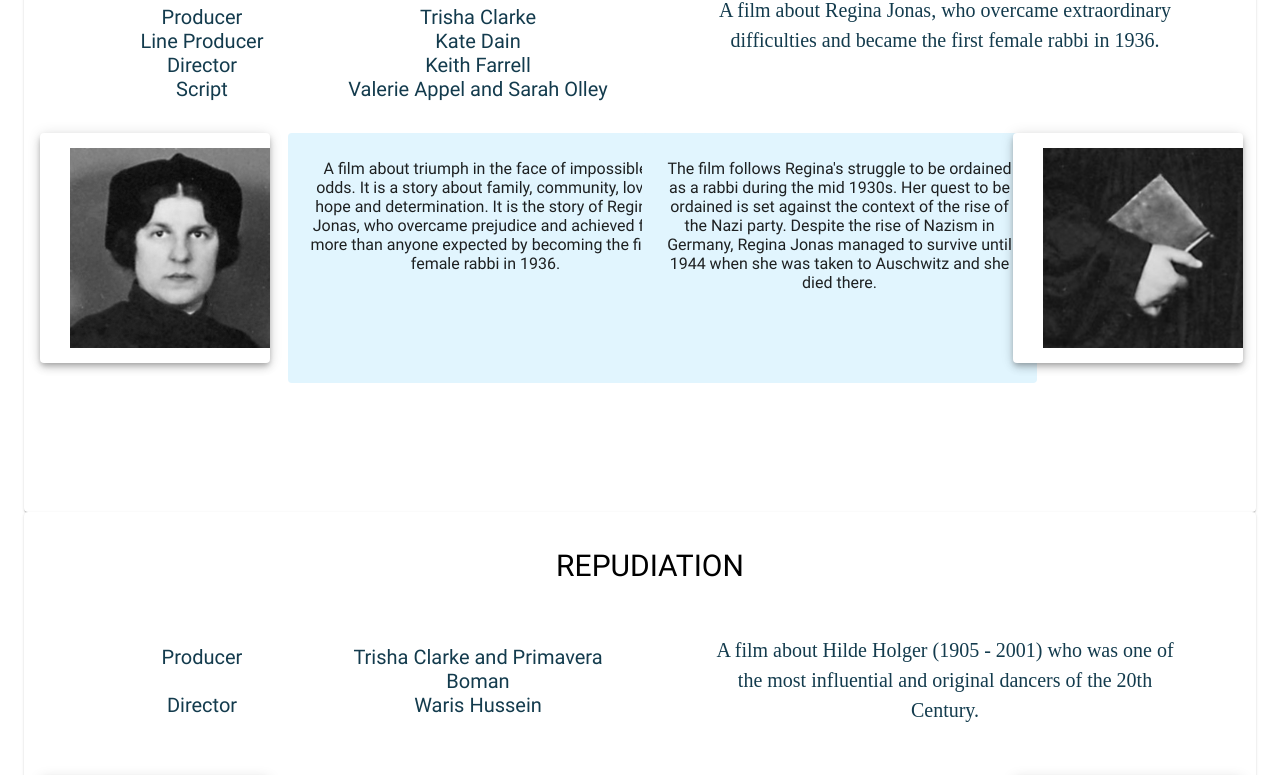
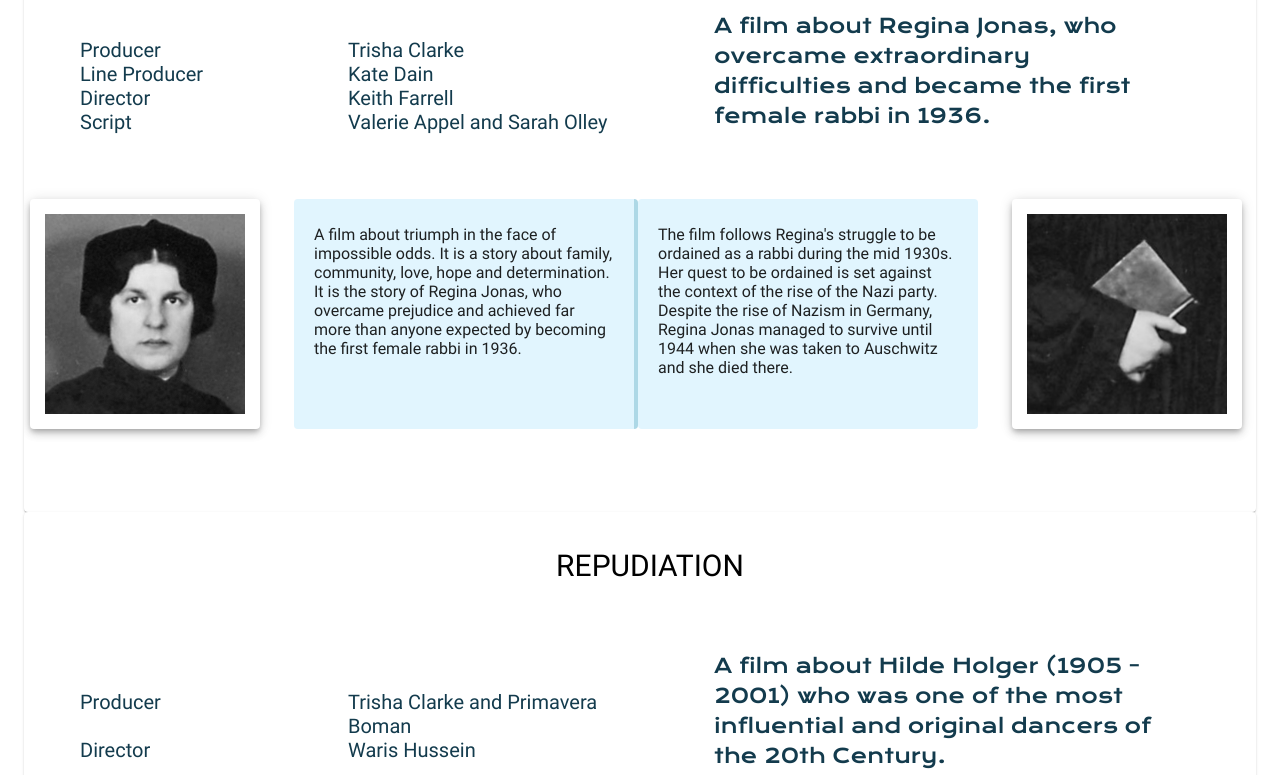
Before and after one commit to turquoise/euroartmedia, a React (Create React App) app: page / in a window 1280 px wide. Shown: the part 1153-1928 px from the top of the page. Built offline with nearby package versions, Linux system fonts and the light colour scheme.

Commit message:
completed templates

```diff
--- a/src/contact_xl.js
+++ b/src/contact_xl.js
@@ -14,7 +14,7 @@ const useStyles = makeStyles((theme) => ({
   },
   contact: {
     color: "black",
-    fontFamily: "roboto",
+    fontFamily: "Roboto",
     fontSize: "20px",
   },
   contactphoto: {
--- a/src/credits_xl.js
+++ b/src/credits_xl.js
@@ -14,9 +14,10 @@ const useStyles = makeStyles((theme) => ({
   },
   credits: {
     color: "#133B4D",
-    fontFamily: "roboto",
+    fontFamily: "Roboto",
     fontSize: "20px",
     marginTop: "0px",
+    textAlign: "left",
   },
 }));
 
--- a/src/european_xl.js
+++ b/src/european_xl.js
@@ -7,6 +7,8 @@ import Card from "@material-ui/core/Card";
 import CardContent from "@material-ui/core/CardContent";
 import image from "./images/european_sm.png";
 import image2 from "./images/european_right.png";
+import List from "@material-ui/core/List";
+import ListItem from "@material-ui/core/ListItem";
 
 const useStyles = makeStyles((theme) => ({
   root: {
@@ -55,7 +57,7 @@ const useStyles = makeStyles((theme) => ({
     marginBottom: "auto",
     marginLeft: "auto",
     marginRight: "auto",
-    fontFamily: "roboto",
+    fontFamily: "Roboto",
     fontSize: "20px",
     paddingTop: "40px",
     paddingLeft: "40px",
@@ -67,41 +69,43 @@ const useStyles = makeStyles((theme) => ({
     width: "230px",
     backgroundColor: "white",
     position: "relative",
+    left: "-10px",
   },
   cardImage2: {
     height: "230px",
     width: "230px",
     backgroundColor: "white",
     position: "relative",
-    left: "55px",
+    left: "60px",
   },
   cardcontent: {
     backgroundColor: "#e1f5fe",
-    fontFamily: "roboto",
+    fontFamily: "Roboto",
     fontSize: "20px",
   },
   image: {
     position: "relative",
-    left: "15px",
+    left: "0px",
     top: "15px",
     width: "200px",
     height: "200px",
   },
   image2: {
     position: "relative",
-    left: "15px",
+    left: "0px",
     top: "15px",
     width: "200px",
     height: "200px",
   },
   credits: {
     color: "#133B4D",
-    fontFamily: "roboto",
+    fontFamily: "Roboto",
     fontSize: "20px",
   },
   typography: {
-    fontFamily: "roboto",
+    fontFamily: "Roboto",
     fontSize: "20x",
+    textAlign: "left",
   },
   list: {
     width: "700px",
@@ -115,7 +119,7 @@ const useStyles = makeStyles((theme) => ({
     paddingRight: "10px",
   },
   quotetext: {
-    fontFamily: "Krona One",
+    fontFamily: "KronaOne",
     fontSize: "20px",
     paddingTop: "0px",
     paddingLeft: "50px",
@@ -136,10 +140,10 @@ const useStyles = makeStyles((theme) => ({
     paddingRight: "20px",
     paddingTop: "10px",
     backgroundColor: "#e1f5fe",
-    width: "355px",
-    height: "240px",
-    borderRight: "3px solid lightblue",
-    left: "-58px",
+    width: "300px",
+    height: "220px",
+    borderRight: "4px solid lightblue",
+    left: "-50px",
   },
   paperright: {
     position: "relative",
@@ -147,8 +151,8 @@ const useStyles = makeStyles((theme) => ({
     paddingRight: "20px",
     paddingTop: "10px",
     backgroundColor: "#e1f5fe",
-    width: "355px",
-    height: "240px",
+    width: "300px",
+    height: "220px",
     left: "-10px",
   },
 }));
@@ -163,7 +167,9 @@ const European = () => {
       </CardContent>
 
       <CardContent>
+        <List>
           <Grid container spacing={0}>
+            <ListItem>
               <Grid item lg={6}>
                 <Container>
                   <Grid container spacing={0}>
@@ -205,18 +211,21 @@ const European = () => {
                   <Grid container spacing={0}>
                     <Grid item xs={12}>
                       <p className={classes.quotetext}>
-                    A documentary series with 13 episodes exploring the history
-                    and culture of the most enchanting European cafes.
+                        A documentary series with 13 episodes exploring the
+                        history and culture of the most enchanting European
+                        cafes.
                       </p>
                     </Grid>
                   </Grid>
                 </Container>
               </Grid>
+            </ListItem>
           </Grid>
+        </List>
       </CardContent>
 
       <CardContent>
-        <Grid container spacing={3}>
+        <Grid container spacing={2}>
           <Grid item sm={3}>
             <Paper className={classes.cardImage} elevation={5}>
               <img src={image} className={classes.image} alt="European Cafe" />
--- a/src/footer_xl.js
+++ b/src/footer_xl.js
@@ -15,14 +15,14 @@ const useStyles = makeStyles((theme) => ({
   copyrighticon: {
     fontSize: "20px",
     position: "relative",
-    left: "120px",
+    left: "-580px",
   },
   copyrighttext: {
-    fontFamily: "roboto",
-    fontSize: "18px",
+    fontFamily: "Roboto",
+    fontSize: "20px",
     position: "relative",
     top: "-28px",
-    left: "150px",
+    left: "-450px",
   },
 }));
 
--- a/src/ishallbe_xl.js
+++ b/src/ishallbe_xl.js
@@ -7,6 +7,8 @@ import Card from "@material-ui/core/Card";
 import CardContent from "@material-ui/core/CardContent";
 import image from "./images/ishallbe_bw_s.png";
 import image2 from "./images/ishallbe_right_bw.png";
+import List from "@material-ui/core/List";
+import ListItem from "@material-ui/core/ListItem";
 
 const useStyles = makeStyles((theme) => ({
   root: {
@@ -49,27 +51,28 @@ const useStyles = makeStyles((theme) => ({
     width: "230px",
     backgroundColor: "white",
     position: "relative",
+    left: "-10px",
   },
   cardImage2: {
     height: "230px",
     width: "230px",
     backgroundColor: "white",
     position: "relative",
-    left: "55px",
+    left: "60px",
   },
   button: {
     backgroundColor: "cd5c5c",
     color: "white",
-    fontFamily: "roboto",
+    fontFamily: "Roboto",
     fontSize: "40px",
   },
   cardcontent: {
     backgroundColor: "#e1f5fe",
-    fontFamily: "roboto",
+    fontFamily: "Roboto",
     fontSize: "20px",
   },
   gridtext: {
-    fontFamily: "roboto",
+    fontFamily: "Roboto",
     fontSize: "14px",
   },
   right: {
@@ -88,21 +91,21 @@ const useStyles = makeStyles((theme) => ({
   },
   image: {
     position: "relative",
-    left: "15px",
+    left: "0px",
     top: "15px",
     width: "200px",
     height: "200px",
   },
   image2: {
     position: "relative",
-    left: "15px",
+    left: "0px",
     top: "15px",
     width: "200px",
     height: "200px",
   },
   credits: {
     color: "#133B4D",
-    fontFamily: "roboto",
+    fontFamily: "Roboto",
     fontSize: "20px",
   },
   grid: {
@@ -117,11 +120,12 @@ const useStyles = makeStyles((theme) => ({
     left: "250px",
   },
   typography: {
-    fontFamily: "roboto",
+    fontFamily: "Roboto",
     fontSize: "20x",
+    textAlign: "left",
   },
   quotetext: {
-    fontFamily: "Krona One",
+    fontFamily: "KronaOne",
     fontSize: "20px",
     paddingTop: "0px",
     paddingLeft: "50px",
@@ -142,10 +146,10 @@ const useStyles = makeStyles((theme) => ({
     paddingRight: "20px",
     paddingTop: "10px",
     backgroundColor: "#e1f5fe",
-    width: "355px",
-    height: "240px",
-    borderRight: "3px solid lightblue",
-    left: "-58px",
+    width: "300px",
+    height: "220px",
+    borderRight: "4px solid lightblue",
+    left: "-50px",
   },
   paperright: {
     position: "relative",
@@ -153,8 +157,8 @@ const useStyles = makeStyles((theme) => ({
     paddingRight: "20px",
     paddingTop: "10px",
     backgroundColor: "#e1f5fe",
-    width: "355px",
-    height: "240px",
+    width: "300px",
+    height: "220px",
     left: "-10px",
   },
 }));
@@ -169,7 +173,9 @@ const Ishallbe = () => {
       </CardContent>
 
       <CardContent>
+        <List>
           <Grid container spacing={0}>
+            <ListItem>
               <Grid item lg={6}>
                 <Container>
                   <Grid container spacing={0}>
@@ -228,11 +234,13 @@ const Ishallbe = () => {
                   </Grid>
                 </Container>
               </Grid>
+            </ListItem>
           </Grid>
+        </List>
       </CardContent>
 
       <CardContent>
-        <Grid container spacing={3}>
+        <Grid container spacing={2}>
           <Grid item sm={3}>
             <Paper className={classes.cardImage} elevation={5}>
               <img src={image} className={classes.image} alt="Regina Jonas" />
--- a/src/power_xl.js
+++ b/src/power_xl.js
@@ -7,6 +7,8 @@ import CardContent from "@material-ui/core/CardContent";
 import image from "./images/power_sm.png";
 import image2 from "./images/power_right.png";
 import Container from "@material-ui/core/Container";
+import List from "@material-ui/core/List";
+import ListItem from "@material-ui/core/ListItem";
 
 const useStyles = makeStyles((theme) => ({
   root: {
@@ -73,31 +75,32 @@ const useStyles = makeStyles((theme) => ({
     width: "230px",
     backgroundColor: "white",
     position: "relative",
+    left: "-10px",
   },
   cardImage2: {
     height: "230px",
     width: "230px",
     backgroundColor: "white",
     position: "relative",
-    left: "55px",
+    left: "60px",
   },
   image: {
     position: "relative",
-    left: "15px",
+    left: "0px",
     top: "15px",
     width: "200px",
     height: "200px",
   },
   image2: {
     position: "relative",
-    left: "15px",
+    left: "0px",
     top: "15px",
     width: "200px",
     height: "200px",
   },
   cardcontent: {
     backgroundColor: "#e1f5fe",
-    fontFamily: "roboto",
+    fontFamily: "Roboto",
     fontSize: "20px",
   },
   right: {
@@ -107,7 +110,7 @@ const useStyles = makeStyles((theme) => ({
     marginBottom: "auto",
     marginLeft: "auto",
     marginRight: "auto",
-    fontFamily: "roboto",
+    fontFamily: "Roboto",
     fontSize: "20px",
     paddingTop: "40px",
     paddingLeft: "40px",
@@ -116,12 +119,13 @@ const useStyles = makeStyles((theme) => ({
   },
   credits: {
     color: "#133B4D",
-    fontFamily: "roboto",
+    fontFamily: "Roboto",
     fontSize: "20px",
   },
   typography: {
-    fontFamily: "roboto",
+    fontFamily: "Roboto",
     fontSize: "20x",
+    textAlign: "left",
   },
   grid: {
     backgroundColor: "#e1f5fe",
@@ -147,7 +151,7 @@ const useStyles = makeStyles((theme) => ({
     left: "240px",
   },
   quotetext: {
-    fontFamily: "Krona One",
+    fontFamily: "KronaOne",
     fontSize: "20px",
     paddingTop: "0px",
     paddingLeft: "50px",
@@ -168,10 +172,10 @@ const useStyles = makeStyles((theme) => ({
     paddingRight: "20px",
     paddingTop: "10px",
     backgroundColor: "#e1f5fe",
-    width: "355px",
-    height: "240px",
-    borderRight: "3px solid lightblue",
-    left: "-58px",
+    width: "300px",
+    height: "220px",
+    borderRight: "4px solid lightblue",
+    left: "-50px",
   },
   paperright: {
     position: "relative",
@@ -179,8 +183,8 @@ const useStyles = makeStyles((theme) => ({
     paddingRight: "20px",
     paddingTop: "10px",
     backgroundColor: "#e1f5fe",
-    width: "355px",
-    height: "240px",
+    width: "300px",
+    height: "220px",
     left: "-10px",
   },
 }));
@@ -195,7 +199,9 @@ const Power = () => {
       </CardContent>
 
       <CardContent>
+        <List>
           <Grid container spacing={0}>
+            <ListItem>
               <Grid item lg={6}>
                 <Container>
                   <Grid container spacing={0}>
@@ -244,11 +250,13 @@ const Power = () => {
                   </Grid>
                 </Container>
               </Grid>
+            </ListItem>
           </Grid>
+        </List>
       </CardContent>
 
       <CardContent>
-        <Grid container spacing={3}>
+        <Grid container spacing={2}>
           <Grid item sm={3}>
             <Paper className={classes.cardImage} elevation={5}>
               <img src={image} className={classes.image} alt="Large house" />
--- a/src/repudiation_xl.js
+++ b/src/repudiation_xl.js
@@ -8,6 +8,8 @@ import CardContent from "@material-ui/core/CardContent";
 import image from "./images/repudiation_bw_sm.png";
 import image2 from "./images/repudiation_right_bw.png";
 import Container from "@material-ui/core/Container";
+import List from "@material-ui/core/List";
+import ListItem from "@material-ui/core/ListItem";
 
 const useStyles = makeStyles((theme) => ({
   root: {
@@ -18,16 +20,6 @@ const useStyles = makeStyles((theme) => ({
   },
   textexpandopen: {
     marginLeft: "auto",
-  },
-  expand: {
-    transform: "rotate(0deg)",
-    marginLeft: "auto",
-    transition: theme.transitions.create("transform", {
-      duration: theme.transitions.duration.shortest,
-    }),
-  },
-  expandOpen: {
-    transform: "rotate(180deg)",
   },
   card: {
     backgroundColor: "white",
@@ -70,17 +62,18 @@ const useStyles = makeStyles((theme) => ({
     width: "230px",
     backgroundColor: "white",
     position: "relative",
+    left: "-10px",
   },
   cardImage2: {
     height: "230px",
     width: "230px",
     backgroundColor: "white",
     position: "relative",
-    left: "55px",
+    left: "60px",
   },
   cardcontent: {
     backgroundColor: "#e1f5fe",
-    fontFamily: "roboto",
+    fontFamily: "Roboto",
     fontSize: "20px",
   },
   media: {
@@ -92,21 +85,21 @@ const useStyles = makeStyles((theme) => ({
   },
   image: {
     position: "relative",
-    left: "15px",
+    left: "0px",
     top: "15px",
     height: "200px",
     width: "200px",
   },
   image2: {
     position: "relative",
-    left: "15px",
+    left: "0px",
     top: "15px",
     width: "200px",
     height: "200px",
   },
   credits: {
     color: "#133B4D",
-    fontFamily: "roboto",
+    fontFamily: "Roboto",
     fontSize: "20px",
   },
   right: {
@@ -116,7 +109,7 @@ const useStyles = makeStyles((theme) => ({
     marginBottom: "auto",
     marginLeft: "auto",
     marginRight: "auto",
-    fontFamily: "roboto",
+    fontFamily: "Roboto",
     fontSize: "20px",
     paddingTop: "40px",
     paddingLeft: "40px",
@@ -124,8 +117,9 @@ const useStyles = makeStyles((theme) => ({
     paddingBottom: "40px",
   },
   typography: {
-    fontFamily: "roboto",
+    fontFamily: "Roboto",
     fontSize: "20x",
+    textAlign: "left",
   },
   gridleft: {
     paddingLeft: "5x",
@@ -162,10 +156,10 @@ const useStyles = makeStyles((theme) => ({
     paddingRight: "20px",
     paddingTop: "10px",
     backgroundColor: "#e1f5fe",
-    width: "355px",
-    height: "260px",
-    borderRight: "3px solid lightblue",
-    left: "-58px",
+    width: "300px",
+    height: "220px",
+    borderRight: "4px solid lightblue",
+    left: "-50px",
   },
   paperright: {
     position: "relative",
@@ -173,12 +167,12 @@ const useStyles = makeStyles((theme) => ({
     paddingRight: "20px",
     paddingTop: "10px",
     backgroundColor: "#e1f5fe",
-    width: "355px",
-    height: "260px",
+    width: "300px",
+    height: "220px",
     left: "-10px",
   },
   quotetext: {
-    fontFamily: "Krona One",
+    fontFamily: "KronaOne",
     fontSize: "20px",
     paddingTop: "0px",
     paddingLeft: "50px",
@@ -199,7 +193,9 @@ const Repudiation = () => {
       </CardContent>
 
       <CardContent>
+        <List>
           <Grid container spacing={0}>
+            <ListItem>
               <Grid item lg={6}>
                 <Container>
                   <Grid container spacing={0}>
@@ -231,18 +227,21 @@ const Repudiation = () => {
                   <Grid container spacing={0}>
                     <Grid item xs={12}>
                       <p className={classes.quotetext}>
-                    A film about Hilde Holger (1905 - 2001) who was one of the
-                    most influential and original dancers of the 20th Century.
+                        A film about Hilde Holger (1905 - 2001) who was one of
+                        the most influential and original dancers of the 20th
+                        Century.
                       </p>
                     </Grid>
                   </Grid>
                 </Container>
               </Grid>
+            </ListItem>
           </Grid>
+        </List>
       </CardContent>
 
       <CardContent>
-        <Grid container spacing={3}>
+        <Grid container spacing={2}>
           <Grid item sm={3}>
             <Paper className={classes.cardImage} elevation={5}>
               <img src={image} className={classes.image} alt="Hilde Holger" />
--- a/src/teddy_xl.js
+++ b/src/teddy_xl.js
@@ -8,6 +8,8 @@ import CardContent from "@material-ui/core/CardContent";
 import image from "./images/teddy_sm.png";
 import image2 from "./images/teddy_right.png";
 import Container from "@material-ui/core/Container";
+import List from "@material-ui/core/List";
+import ListItem from "@material-ui/core/ListItem";
 
 const useStyles = makeStyles((theme) => ({
   root: {
@@ -18,16 +20,6 @@ const useStyles = makeStyles((theme) => ({
   },
   textexpandopen: {
     marginLeft: "auto",
-  },
-  expand: {
-    transform: "rotate(0deg)",
-    marginLeft: "auto",
-    transition: theme.transitions.create("transform", {
-      duration: theme.transitions.duration.shortest,
-    }),
-  },
-  expandOpen: {
-    transform: "rotate(180deg)",
   },
   card: {
     backgroundColor: "white",
@@ -70,6 +62,7 @@ const useStyles = makeStyles((theme) => ({
     width: "230px",
     backgroundColor: "white",
     position: "relative",
+    left: "-10px",
   },
   cardImage2: {
     height: "230px",
@@ -80,7 +73,7 @@ const useStyles = makeStyles((theme) => ({
   },
   cardcontent: {
     backgroundColor: "#e1f5fe",
-    fontFamily: "roboto",
+    fontFamily: "Roboto",
     fontSize: "20px",
   },
   media: {
@@ -97,7 +90,7 @@ const useStyles = makeStyles((theme) => ({
     marginBottom: "auto",
     marginLeft: "auto",
     marginRight: "auto",
-    fontFamily: "roboto",
+    fontFamily: "Roboto",
     fontSize: "20px",
     paddingTop: "40px",
     paddingLeft: "40px",
@@ -106,21 +99,21 @@ const useStyles = makeStyles((theme) => ({
   },
   image: {
     position: "relative",
-    left: "15px",
+    left: "0px",
     top: "15px",
     height: "200px",
     width: "200px",
   },
   image2: {
     position: "relative",
-    left: "15px",
+    left: "0px",
     top: "15px",
     width: "200px",
     height: "200px",
   },
   credits: {
     color: "#133B4D",
-    fontFamily: "roboto",
+    fontFamily: "Roboto",
     fontSize: "20px",
   },
   list: {
@@ -130,8 +123,9 @@ const useStyles = makeStyles((theme) => ({
     left: "240px",
   },
   typography: {
-    fontFamily: "roboto",
+    fontFamily: "Roboto",
     fontSize: "20x",
+    textAlign: "left",
   },
   grid: {
     backgroundColor: "#e1f5fe",
@@ -162,10 +156,10 @@ const useStyles = makeStyles((theme) => ({
     paddingRight: "20px",
     paddingTop: "10px",
     backgroundColor: "#e1f5fe",
-    width: "355px",
-    height: "260px",
-    borderRight: "3px solid lightblue",
-    left: "-58px",
+    width: "300px",
+    height: "220px",
+    borderRight: "4px solid lightblue",
+    left: "-50px",
   },
   paperright: {
     position: "relative",
@@ -173,12 +167,12 @@ const useStyles = makeStyles((theme) => ({
     paddingRight: "20px",
     paddingTop: "10px",
     backgroundColor: "#e1f5fe",
-    width: "355px",
-    height: "260px",
+    width: "300px",
+    height: "220px",
     left: "-10px",
   },
   quotetext: {
-    fontFamily: "Krona One",
+    fontFamily: "KronaOne",
     fontSize: "20px",
     paddingTop: "0px",
     paddingLeft: "50px",
@@ -199,7 +193,9 @@ const Teddy = () => {
       </CardContent>
 
       <CardContent>
+        <List>
           <Grid container spacing={0}>
+            <ListItem>
               <Grid item lg={6}>
                 <Container>
                   <Grid container spacing={0}>
@@ -242,18 +238,20 @@ const Teddy = () => {
                     <Grid item xs={12}>
                       <p className={classes.quotetext}>
                         A childrens' stop frame animation series with historical
-                    teddy bears from a private collection. The teddies all tell
-                    their own unique stories about their owners' lives.
+                        teddy bears from a private collection. The teddies all
+                        tell their own unique stories about their owners' lives.
                       </p>
                     </Grid>
                   </Grid>
                 </Container>
               </Grid>
+            </ListItem>
           </Grid>
+        </List>
       </CardContent>
 
       <CardContent>
-        <Grid container spacing={3}>
+        <Grid container spacing={2}>
           <Grid item sm={3}>
             <Paper className={classes.cardImage} elevation={5}>
               <img src={image} className={classes.image} alt="Teddy Bears" />
--- a/src/trisha_xl.js
+++ b/src/trisha_xl.js
@@ -20,16 +20,6 @@ const useStyles = makeStyles((theme) => ({
   },
   textexpandopen: {
     marginLeft: "auto",
-  },
-  expand: {
-    transform: "rotate(0deg)",
-    marginLeft: "auto",
-    transition: theme.transitions.create("transform", {
-      duration: theme.transitions.duration.shortest,
-    }),
-  },
-  expandOpen: {
-    transform: "rotate(180deg)",
   },
   card: {
     backgroundColor: "white",
@@ -72,31 +62,32 @@ const useStyles = makeStyles((theme) => ({
     height: "300px",
     backgroundColor: "white",
     position: "relative",
+    left: "-10px",
   },
   cardImage2: {
     width: "230px",
     height: "300px",
     backgroundColor: "white",
     position: "relative",
-    left: "55px",
+    left: "60px",
   },
   image: {
     position: "relative",
-    left: "15px",
+    left: "0px",
     top: "15px",
     width: "200px",
     height: "270px",
   },
   image2: {
     position: "relative",
-    left: "15px",
+    left: "0px",
     top: "15px",
     width: "200px",
     height: "270px",
   },
   cardcontent: {
     backgroundColor: "white",
-    fontFamily: "roboto",
+    fontFamily: "Roboto",
     fontSize: "20px",
   },
   right: {
@@ -106,7 +97,7 @@ const useStyles = makeStyles((theme) => ({
     marginBottom: "auto",
     marginLeft: "auto",
     marginRight: "auto",
-    fontFamily: "roboto",
+    fontFamily: "Roboto",
     fontSize: "20px",
     paddingTop: "40px",
     paddingLeft: "40px",
@@ -120,26 +111,14 @@ const useStyles = makeStyles((theme) => ({
     left: "240px",
   },
   typography: {
-    fontFamily: "roboto",
+    fontFamily: "Roboto",
     fontSize: "20x",
-  },
-  gridleft: {
-    paddingLeft: "5x",
-    paddingRight: "10px",
-    marginTop: "-90px",
-  },
-  gridright: {
-    paddingLeft: "20px",
-    paddingRight: "5px",
-    borderLeft: "solid",
-    borderColor: "lightgray",
-    borderWidth: "4px",
+    textAlign: "left",
   },
   title: {
     fontFamily: "Roboto",
-    fontSize: "30px",
-    marginTop: "20px",
-    marginLeft: "20px",
+    fontSize: "28px",
+    marginBottom: "0px",
   },
   paperleft: {
     position: "relative",
@@ -147,8 +126,8 @@ const useStyles = makeStyles((theme) => ({
     paddingRight: "20px",
     paddingTop: "10px",
     backgroundColor: "white",
-    width: "355px",
-    height: "320px",
+    width: "300px",
+    height: "250px",
     borderRight: "3px solid lightgray",
     left: "-58px",
   },
@@ -158,8 +137,8 @@ const useStyles = makeStyles((theme) => ({
     paddingRight: "20px",
     paddingTop: "10px",
     backgroundColor: "white",
-    width: "355px",
-    height: "320px",
+    width: "300px",
+    height: "250px",
     left: "-10px",
   },
 }));
```
Also changed, not shown: src/Desktop.js (+38 -6 lines). Lines whose indentation alone changed are shown as unchanged.
